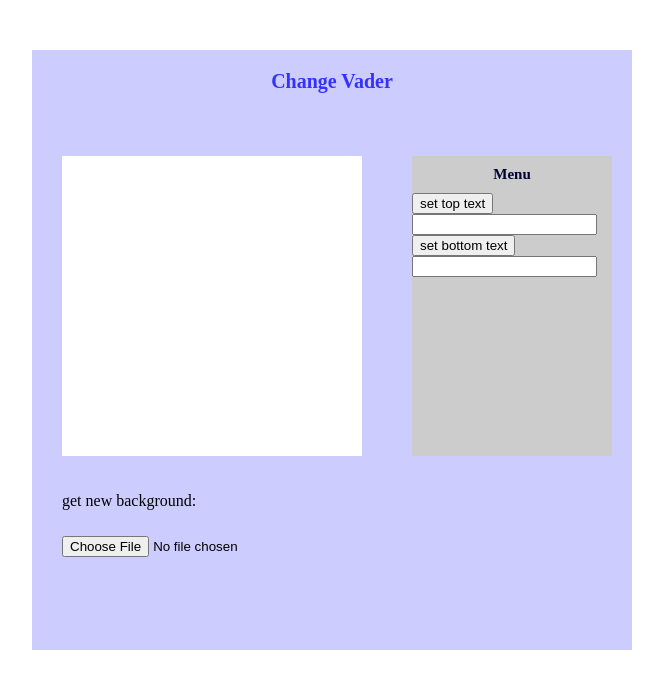
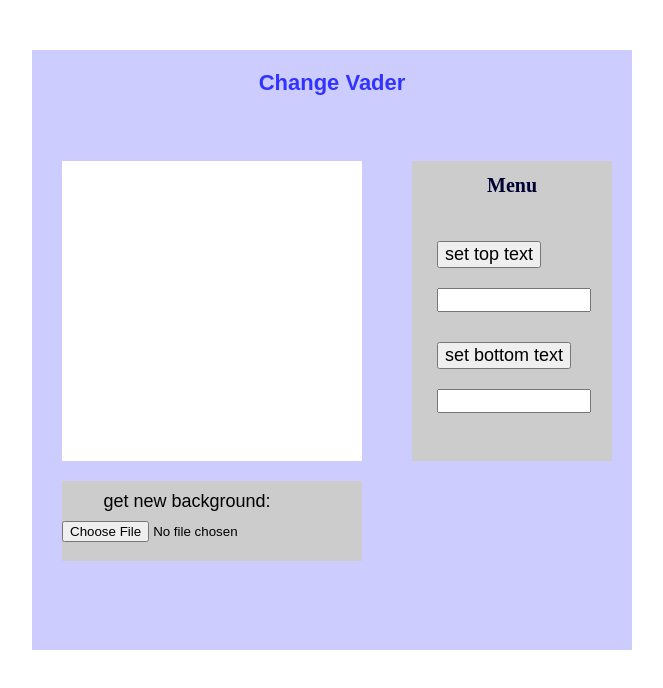
Before and after one commit to nowos/Canvas_project, a plain HTML site: page index.html in a window 1280 px wide. Shown: the whole page, without its empty margins (308-971 px from the left). Drawn offline with nearby package versions, Linux system fonts and the light colour scheme.

Commit message:
Update stylesheet.css

```diff
--- a/css/stylesheet.css
+++ b/css/stylesheet.css
@@ -1,7 +1,8 @@
 .head{
 }
 .head > h1{
-    font-size: 20px;
+    font-size: 22px;
+    font-family: Arial;
     color: #3333ff;
     text-align: center;
     padding-top: 20px;
@@ -31,12 +32,35 @@
     background-color:#cccccc;
 }
 .menu > h1{
-    font-size: 15px;
+    font-size: 20px;
     color:#000033;
     text-align: center;
 }
-.option1{
 
+.option{
+
+}
+.bt_1{
+    margin-left: 25px;
+    font-size: 18px;
+    margin-bottom: 20px;
+    margin-top: 30px;
+
+}
+#text1{
+    margin-left:25px;
+    width: 150px;
+    padding: 0px;
+    margin-top: 0px;
+    height: 20px;
+}
+#text2{
+    margin-left:25px;
+    margin-top: 30px;
+    width: 150px;
+    padding: 0px;
+    margin-top: 0px;
+    height: 20px;
 }
 .buttons{
     width: 300px;
@@ -44,24 +68,22 @@
     float: left;
     margin-left: 30px;
     margin-top: 20px;
+    background-color:#cccccc;
 }
-#load{
+
+.label_bg{
+    margin-left: 40px;
+}
+.label_bg > p{
+    font-size: 18px;
+    margin:0px;
+    padding: 0px;
+    width: 170px;
     height: 30px;
-    width: 60px;
-    margin-top: 25px;
-    margin-left: 30px;
-    float:left;
+    text-align: center;
+    font-family: Arial;
+    padding-top: 10px;
 }
-#save{
-    height: 30px;
-    width: 60px;
-    margin-left: 10px;
+.getval{
+    margin-bottom: 15px;
 }
-#i{
-    float: left;
-    height: 70px;
-    width: 70px;
-}
-#getval{
-    margin-top:10px;
-}
```
